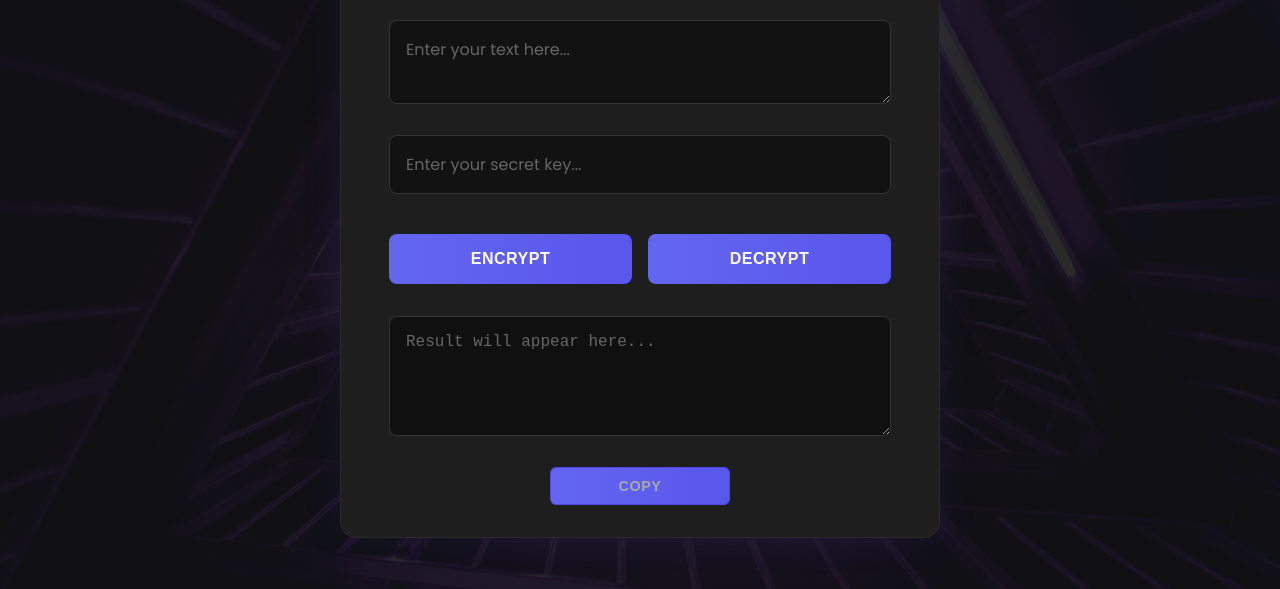
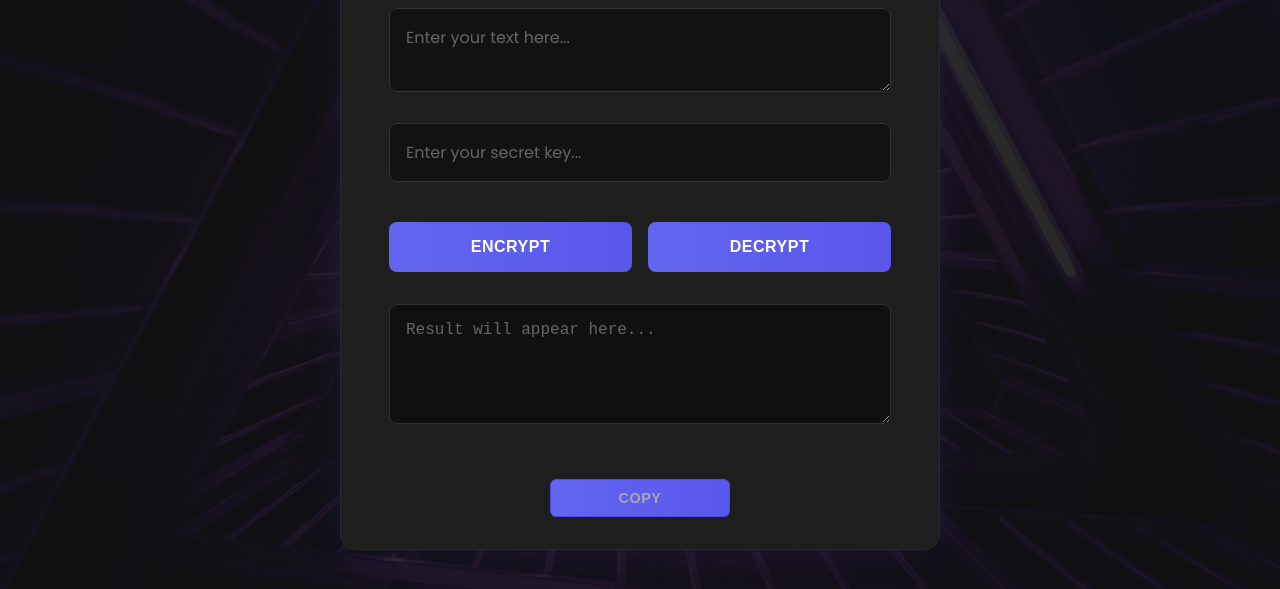
Before and after one commit to scarrrrrlet/String-Encryption-and-Decryption, a plain HTML site: page index.html in a window 1280 px wide. Shown: the part 211-800 px from the top of the page. Drawn offline with nearby package versions, Linux system fonts and the light colour scheme.

Commit message:
Update style.css

```diff
--- a/style.css
+++ b/style.css
@@ -112,7 +112,7 @@ button:hover {
 
 #copy-button {
     display: block;
-    margin: 0rem auto 0;
+    margin: 1.5rem auto 0;
     width: 180px;
     padding: 10px 15px;
     border-radius: 6px;
```
